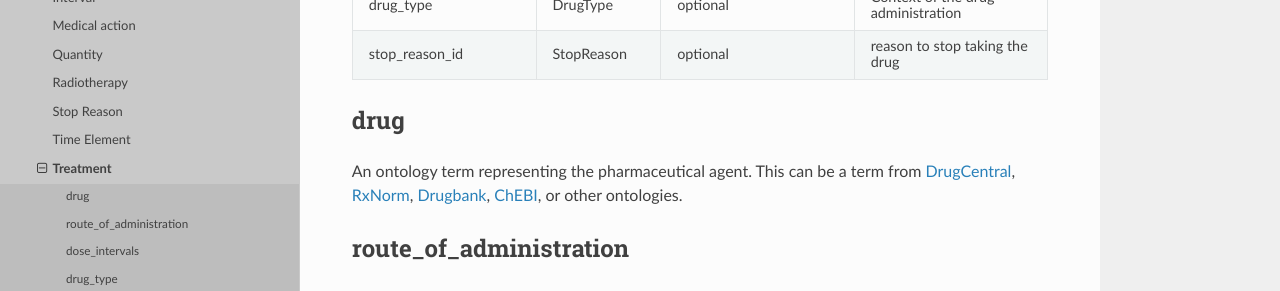
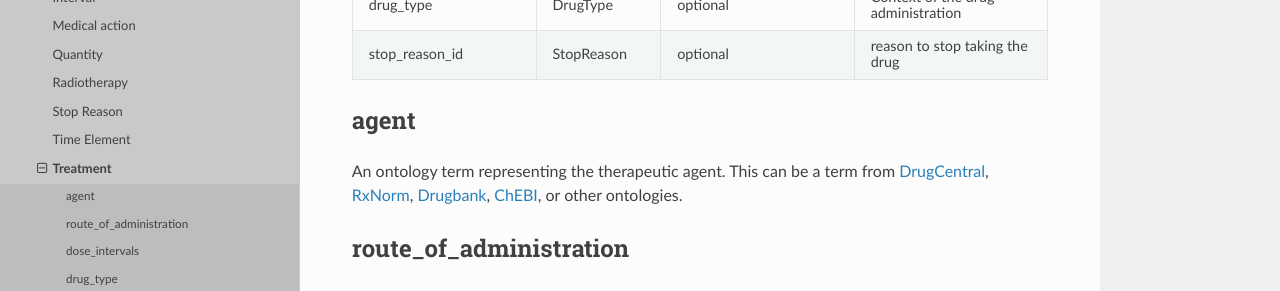
Before and after one commit to phenopackets/phenopacket-schema, a Sphinx documentation site: the page built from docs/treatment.rst, in a window 1280 px wide and 1390 px high. Shown: the part 505-796 px from the top of the window. Built offline with Sphinx 7.4.7 and the Read the Docs theme 2.0.0, drawn with Linux system fonts in a browser that asks for light colours.

Commit message:
Correct use of drug to agent in treatment.rst

```diff
--- a/docs/treatment.rst
+++ b/docs/treatment.rst
@@ -48,9 +48,9 @@ medicines, vaccines, and large-molecule biologic therapies.
 
 
 
-drug
+agent
 ~~~~
-An ontology term representing the pharmaceutical agent. This can be
+An ontology term representing the therapeutic agent. This can be
 a term from `DrugCentral <http://drugcentral.org/>`_,
 `RxNorm <https://www.nlm.nih.gov/research/umls/rxnorm/index.html>`_,
 `Drugbank <https://www.drugbank.ca/>`_,
```
